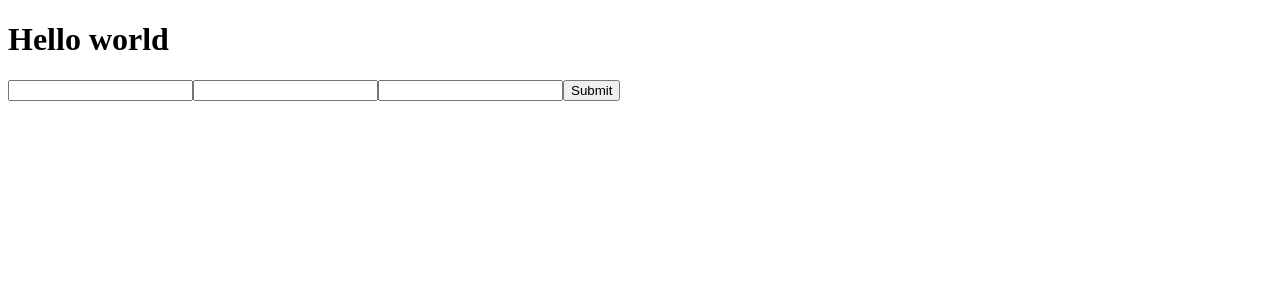
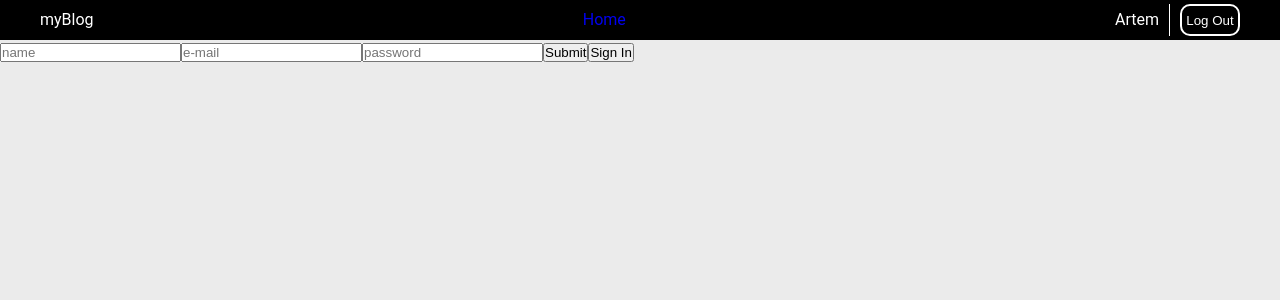
Before and after one commit to SashaSkryd/blog-frontend, a React (Create React App) app: page /auth in a window 1280 px wide. Shown: the top 300 px of the page. Built offline with nearby package versions, Linux system fonts and the light colour scheme.

Commit message:
fixes and styles

```diff
--- a/src/App.jsx
+++ b/src/App.jsx
@@ -1,13 +1,12 @@
 import "./App.scss";
 import { Suspense } from "react";
 import { Switch } from "react-router-dom";
-import { connect } from "react-redux";
 import PrivateRoute from "./privateRoute";
 import PublicRoute from "./publicRoute";
 import routes from "./routes";
-import userAuth from "./redux/operations/userOperations";
+import Header from "./components/Header/Header";
 
-function App(props) {
+export default function App(props) {
   const routesMap = routes.map((route) => {
     return route.privated ? (
       <PrivateRoute key={route.path} {...route} />
@@ -18,7 +17,7 @@ function App(props) {
   return (
     <>
       <div className="App">
-        <h1>Hello world</h1>
+        <Header />
       </div>
       <Suspense fallback="Loading">
         <Switch>{routesMap}</Switch>
@@ -26,9 +25,3 @@ function App(props) {
     </>
   );
 }
-
-const mapDispatchToProps = {
-  register: userAuth.register,
-};
-
-export default connect(null, mapDispatchToProps)(App);
--- a/src/App.scss
+++ b/src/App.scss
@@ -0,0 +1 @@
+@import "./sass/main.scss";
--- /dev/null
+++ b/src/components/AuthForm/AuthForm.jsx
@@ -0,0 +1,75 @@
+import React, { useState } from "react";
+import { Formik, Form, Field, ErrorMessage } from "formik";
+import * as Yup from "yup";
+import userOperations from "../../redux/operations/userOperations";
+import { useDispatch } from "react-redux";
+
+const registerSchema = Yup.object().shape({
+  name: Yup.string()
+    .min(3, "Некорректная длинна поля!")
+    .max(30, "Превышен лимит символов!")
+    .required("Введите имя"),
+  email: Yup.string().email("Введите почту!").required("Введите почту!"),
+  password: Yup.string()
+    .min(8, "Некорректная длинна поля!")
+    .max(16, "Превышен лимит символов!")
+    .required("Введите пароль!"),
+});
+
+const loginSchema = Yup.object().shape({
+  email: Yup.string().email("Введите почту!").required("Введите почту!"),
+  password: Yup.string()
+    .min(8, "Некорректная длинна поля!")
+    .max(16, "Превышен лимит символов!")
+    .required("Введите пароль!"),
+});
+
+export default function AuthForm() {
+  const [isSubmitting, setSubmitting] = useState(false);
+  const dispatch = useDispatch();
+  const [isRegister, setRegister] = useState(true);
+
+  return (
+    <Formik
+      initialValues={
+        isRegister
+          ? { name: "", email: "", password: "" }
+          : { email: "", password: "" }
+      }
+      onSubmit={(values) => {
+        setSubmitting(true);
+        isRegister
+          ? dispatch(userOperations.register(values))
+          : dispatch(userOperations.login(values));
+        setTimeout(() => {
+          setSubmitting(false);
+        }, 500);
+      }}
+      validationSchema={isRegister ? registerSchema : loginSchema}
+    >
+      <Form>
+        {isRegister && (
+          <>
+            <Field type="name" name="name" placeholder="name" />
+            <ErrorMessage name="name" component="div" />
+          </>
+        )}
+        <Field type="email" name="email" placeholder="e-mail" />
+        <ErrorMessage name="email" component="div" />
+        <Field type="password" name="password" placeholder="password" />
+        <ErrorMessage name="password" component="div" />
+        <button type="submit" disabled={isSubmitting}>
+          Submit
+        </button>
+        <button
+          type="button"
+          onClick={() => {
+            setRegister(!isRegister);
+          }}
+        >
+          {isRegister ? "Sign In" : "Sign Up"}
+        </button>
+      </Form>
+    </Formik>
+  );
+}
--- /dev/null
+++ b/src/components/Header/Header.jsx
@@ -0,0 +1,30 @@
+import React from "react";
+import { NavLink } from "react-router-dom";
+import UserMenu from "../UserMenu/UserMenu";
+import { useSelector } from "react-redux";
+import "./header.scss";
+
+export default function Header() {
+  const name = useSelector((state) => state.auth.user.name);
+  const isAuth = useSelector((state) => state.auth.isAuthenticated);
+
+  return (
+    <div className={`header ${true && "auth-header"}`}>
+      <span className="logo">myBlog</span>
+      {true && (
+        <>
+          <nav>
+            <ul className="nav-list">
+              <li>
+                <NavLink to="/" className="nav-link">
+                  Home
+                </NavLink>
+              </li>
+            </ul>
+          </nav>
+          <UserMenu isAuth={true} name={"Artem"} />
+        </>
+      )}
+    </div>
+  );
+}
--- /dev/null
+++ b/src/components/Header/header.scss
@@ -0,0 +1,17 @@
+.header {
+  display: flex;
+  background-color: black;
+  color: white;
+  height: 40px;
+  padding-left: 40px;
+  padding-right: 40px;
+}
+
+.auth-header {
+  justify-content: space-between;
+  align-items: center;
+}
+
+.nav-list {
+  display: flex;
+}
--- /dev/null
+++ b/src/components/UserMenu/UserMenu.jsx
@@ -0,0 +1,16 @@
+import React from "react";
+import "./userMenu.scss";
+
+export default function UserMenu({ isAuth, name }) {
+  return (
+    <div className="user-menu">
+      {isAuth && (
+        <>
+          <span>{name}</span>
+          <span></span>
+          <button>Log Out</button>
+        </>
+      )}
+    </div>
+  );
+}
--- /dev/null
+++ b/src/components/UserMenu/userMenu.scss
@@ -0,0 +1,32 @@
+.user-menu {
+  display: flex;
+  justify-content: space-between;
+  align-items: center;
+  height: 80%;
+
+  & button {
+      width: 60px;
+      height: 100%;
+      background-color: transparent;
+      color: white;
+      border: solid 2px white;
+      border-radius: 10px;
+      outline: none;
+      transition: all 250ms linear;
+
+      &:hover {
+          background-color: rgb(107, 19, 19);
+          border: none;
+      }
+  }
+
+  & span {
+    margin-right: 10px;
+
+    &:nth-child(2) {
+      height: 100%;
+      width: 1px;
+      background-color: white;
+    }
+  }
+}
--- a/src/index.js
+++ b/src/index.js
@@ -4,7 +4,6 @@ import App from "./App";
 import { Provider } from "react-redux";
 import { BrowserRouter } from "react-router-dom";
 import store from "./redux/store";
-import "./index.scss";
 
 ReactDOM.render(
   <React.StrictMode>
--- a/src/pages/auth/auth.jsx
+++ b/src/pages/auth/auth.jsx
@@ -1,51 +1,11 @@
-import React, { useState } from "react";
-import { Formik, Form, Field, ErrorMessage } from "formik";
-import * as Yup from "yup";
-import userOperations from "../../redux/operations/userOperations"
-import { useDispatch } from "react-redux";
+import React from "react";
+import { useSelector } from "react-redux";
+import AuthForm from "../../components/AuthForm/AuthForm";
 
-const schema = Yup.object().shape({
-  name: Yup.string()
-    .min(3, "Некорректная длинна поля!")
-    .max(30, "Превышен лимит символов!")
-    .required("Введите имя"),
-  email: Yup.string().email("Введите почту!").required("Введите почту!"),
-  password: Yup.string()
-    .min(8, "Некорректная длинна поля!")
-    .max(16, "Превышен лимит символов!")
-    .required("Введите пароль!"),
-});
 export default function Auth() {
-  const [isSubmitting, setSubmitting] = useState(false);
-  const dispatch = useDispatch();
-
-
   return (
     <>
-      <Formik
-        initialValues={{ name: "", email: "", password: "" }}
-        onSubmit={(values) => {
-          setSubmitting(true);
-          dispatch(userOperations.register(values))
-          setTimeout(() => {
-            alert(JSON.stringify(values, null, 2));
-            setSubmitting(false);
-          }, 400);
-        }}
-        validationSchema={schema}
-      >
-          <Form>
-            <Field type="name" name="name" />
-            <ErrorMessage name="name" component="div" />
-            <Field type="email" name="email" />
-            <ErrorMessage name="email" component="div" />
-            <Field type="password" name="password" />
-            <ErrorMessage name="password" component="div" />
-            <button type="submit" disabled={isSubmitting}>
-              Submit
-            </button>
-          </Form>
-      </Formik>
+      <AuthForm />
     </>
   );
 }
--- a/src/sass/base/_styles.scss
+++ b/src/sass/base/_styles.scss
@@ -7,7 +7,7 @@ html {
 *,
 *::before,
 *::after {
-  box-sizing: inherit;
+  box-sizing: border-box;
   margin: 0;
   padding: 0;
 }
```
